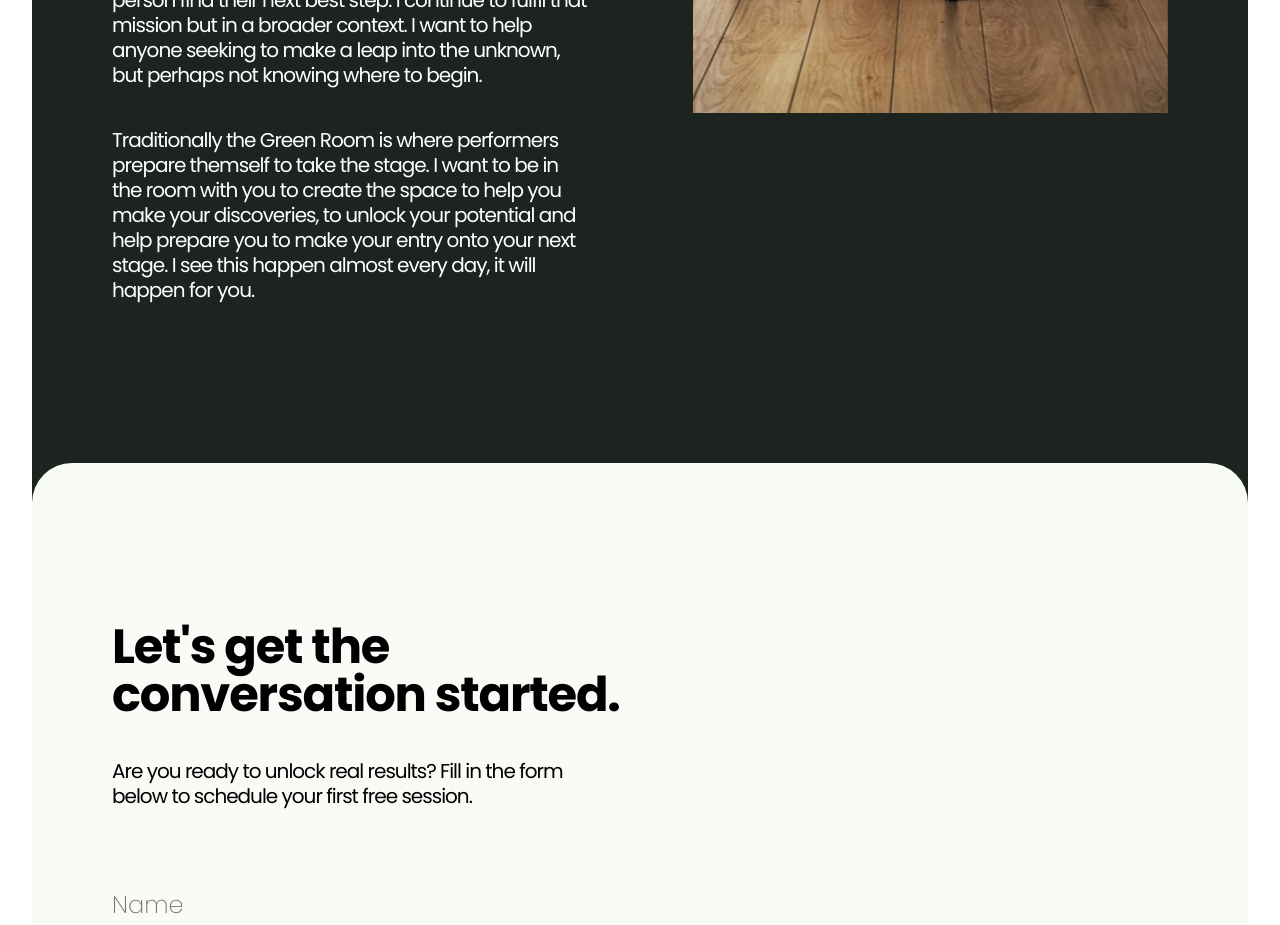
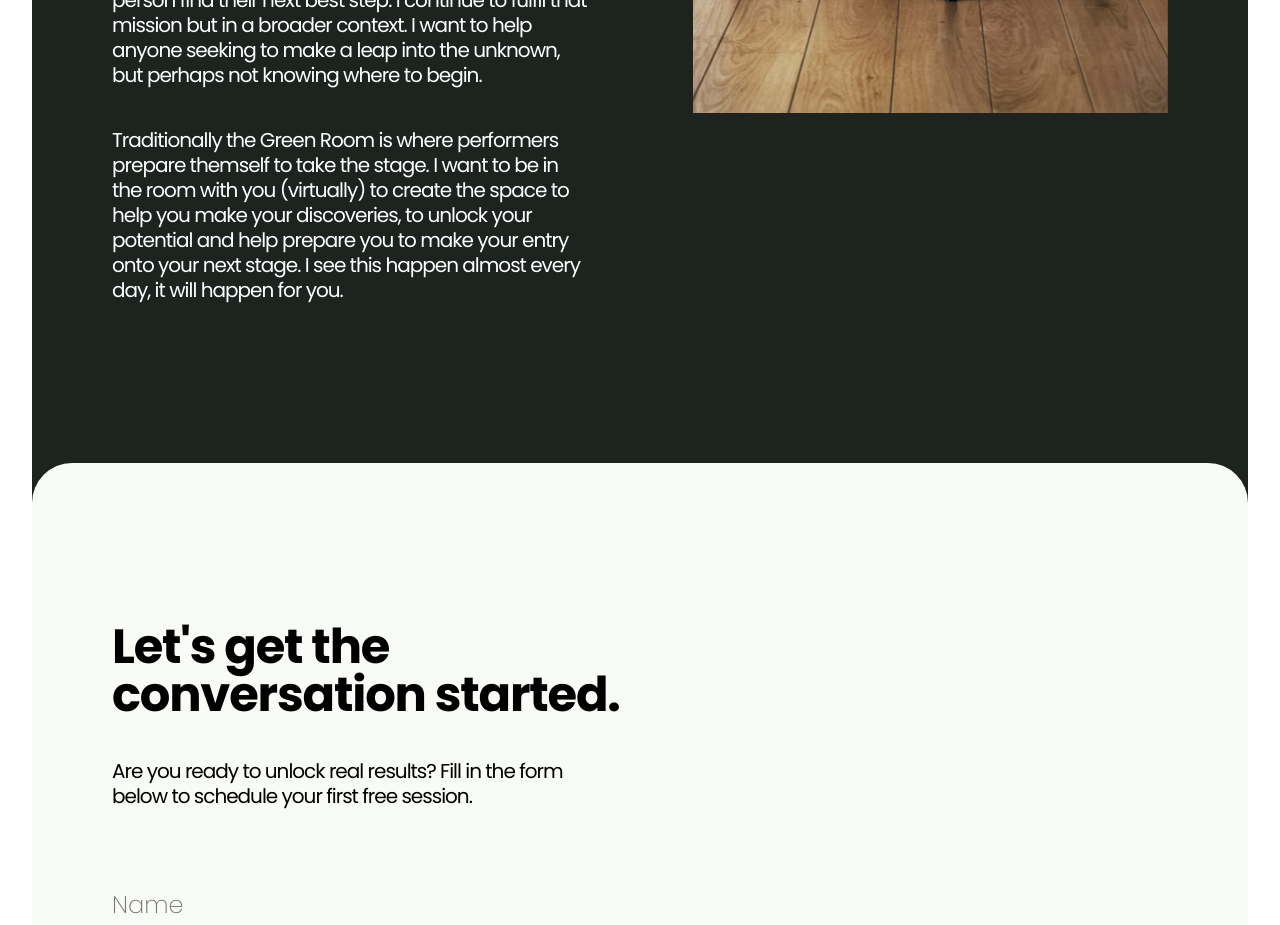
Before and after one commit to camcgreen/tgr, a Next.js app: page / in a window 1280 px wide. Shown: the part 2560-3485 px from the top of the page. Built offline with nearby package versions, Linux system fonts and the light colour scheme.

Commit message:
Copy amendment and remove recaptcha

```diff
--- a/app/components/contact.jsx
+++ b/app/components/contact.jsx
@@ -40,6 +40,7 @@ const Contact = () => {
         action='https://formsubmit.co/greenroomxp@gmail.com'
         method='POST'
       >
+        <input type='hidden' name='_captcha' value='false'></input>
         <input
           type='hidden'
           name='_subject'
--- a/app/components/services.jsx
+++ b/app/components/services.jsx
@@ -47,10 +47,10 @@ const Services = () => {
       </p>
       <p>
         Traditionally the Green Room is where performers prepare themself to
-        take the stage. I want to be in the room with you to create the space to
-        help you make your discoveries, to unlock your potential and help
-        prepare you to make your entry onto your next stage. I see this happen
-        almost every day, it will happen for you.
+        take the stage. I want to be in the room with you (virtually) to create
+        the space to help you make your discoveries, to unlock your potential
+        and help prepare you to make your entry onto your next stage. I see this
+        happen almost every day, it will happen for you.
       </p>
     </div>
   )
```
